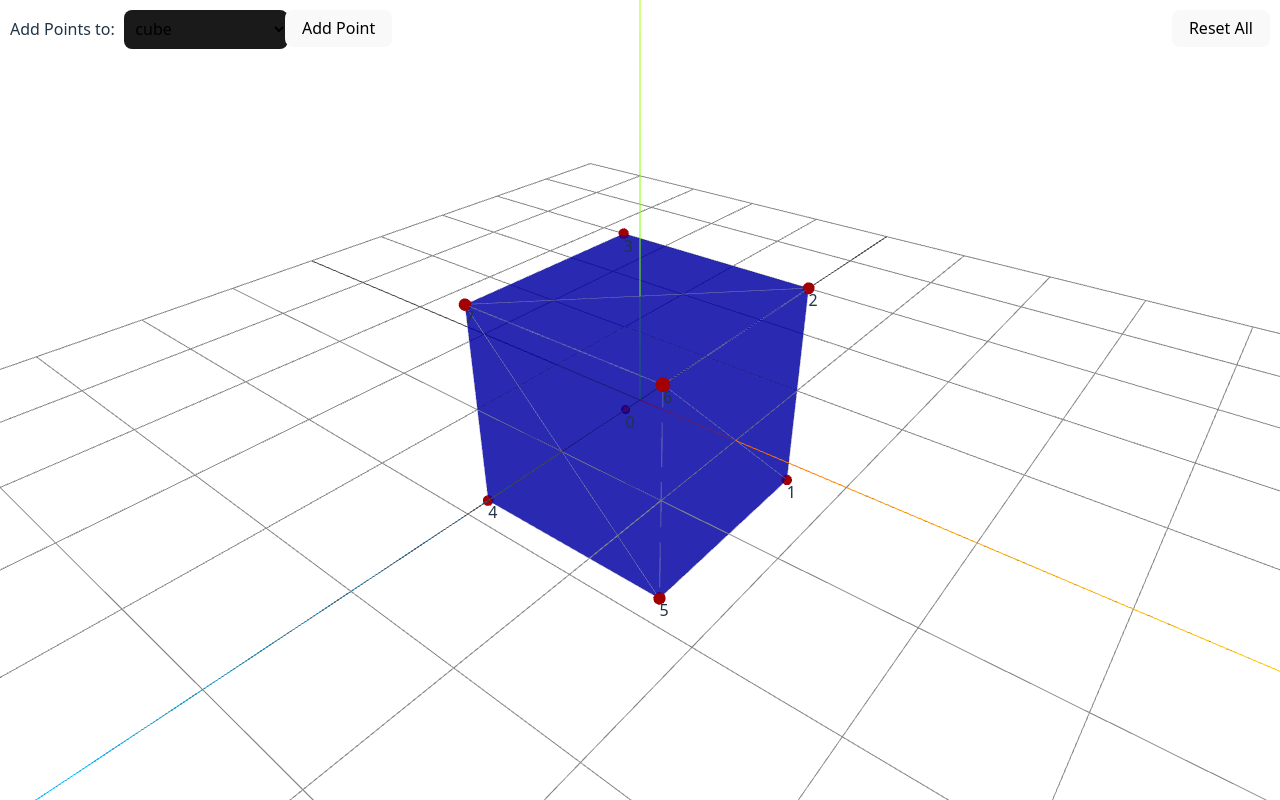
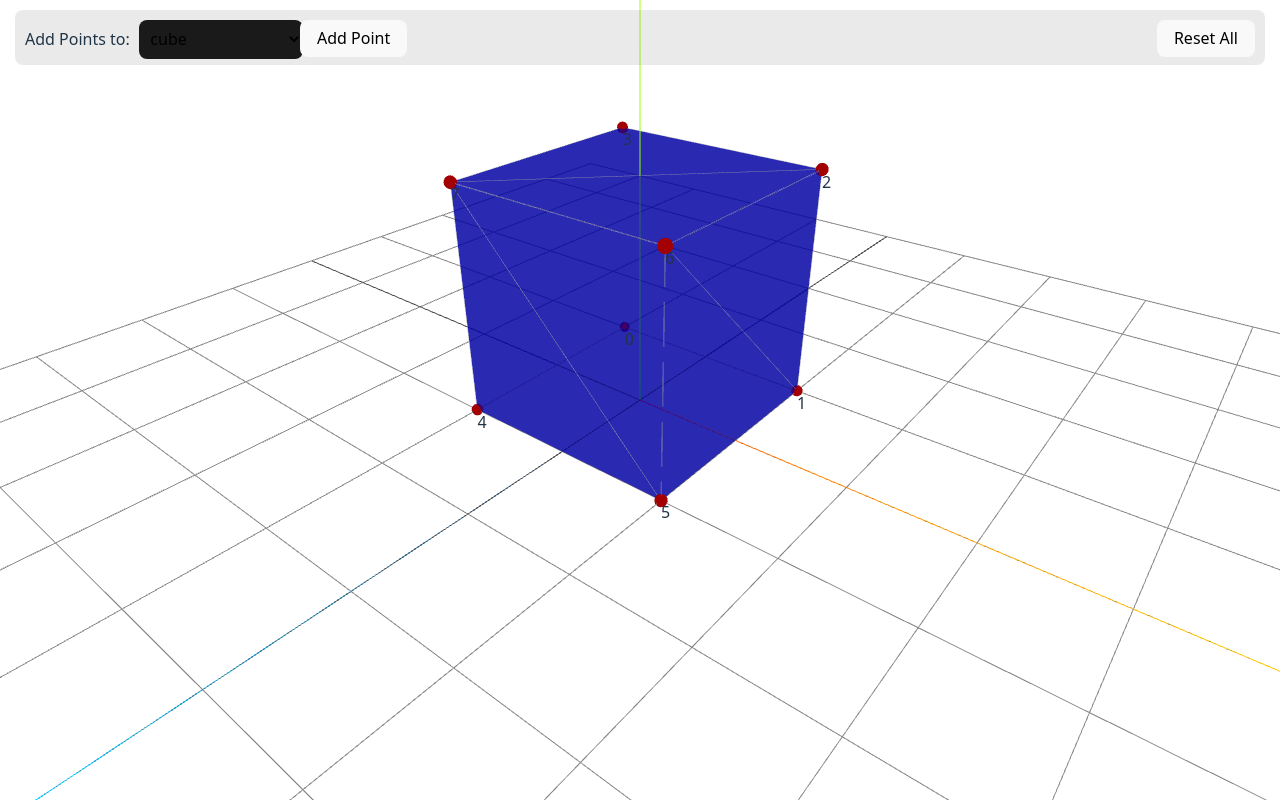
Before and after one commit to joshishiv4/Three_JS_React_Fiber, a React (Vite) app: page / in a window 1280 px wide. Built offline with nearby package versions, Linux system fonts and the light colour scheme.

Commit message:
Changes for header

```diff
--- a/src/App.css
+++ b/src/App.css
@@ -18,6 +18,20 @@
 }
 .logo.react:hover {
   filter: drop-shadow(0 0 2em #61dafbaa);
+}
+
+header {
+  position: fixed;
+  top: 10px;
+  left: 50%;
+  transform: translateX(-50%);
+  width: calc(100% - 30px);
+  z-index: 10;
+  display: flex;
+  justify-content: center;
+  height: 55px;
+  background-color: #69696924;
+  border-radius: 8px
 }
 
 @keyframes logo-spin {
--- a/src/components/organism/ObjectLoader.tsx
+++ b/src/components/organism/ObjectLoader.tsx
@@ -41,6 +41,7 @@ const ObjectRenderer = () => {
 
     return (
         <>
+            <header>
                 <div style={{ position: "absolute", top: 10, left: 10, zIndex: 10 }}>
                     <label style={{marginRight: "5px"}}>Add Points to: </label>
                     <select onChange={(e) => {setActiveMesh(e.target.value); transformContext.current.resetControl();}}>
@@ -57,6 +58,7 @@ const ObjectRenderer = () => {
                 <button onClick={() => {resetObjects(); transformContext.current.resetControl()}} style={{ position: "absolute", top: 10, right: 10, zIndex: 10 }}>
                     Reset All
                 </button>
+            </header>
             <Canvas frameloop="demand" camera={{ position: [4,4,5], fov: 50, near: 0.1, far: 100, aspect: window.innerWidth / window.innerHeight }}>
                 <SetCameraRef />
                 <gridHelper args={[10, 10]} />
--- a/src/store/index.tsx
+++ b/src/store/index.tsx
@@ -31,7 +31,7 @@ const defaultObjects: Array<Object3DData> = [
             [-1, -1, 1], [1, -1, 1], [1, 1, 1], [-1, 1, 1]
         ],
         color: "blue",
-        position: [0,0,0]
+        position: [0,1,0]
         // position: [-2, 1, -1]
     },
     {
@@ -41,7 +41,7 @@ const defaultObjects: Array<Object3DData> = [
             [-1, -1, -1], [1, -1, -1], [1, -1, 1], [-1, -1, 1]
         ],
         color: "red",
-        position: [0,0,0]
+        position: [0,1,0]
         // position: [2, 1, 0]
     },
     {
@@ -51,7 +51,7 @@ const defaultObjects: Array<Object3DData> = [
             [1, 0, 1], [0.5, 1, 1], [-0.5, 1, 1], [-1, 0, 1], [-0.5, -1, 1], [0.5, -1, 1]
         ],
         color: "green",
-        position: [0,0,0]
+        position: [0,1,0]
         // position: [0, 1, 2]
     }
 ];
```
Lines whose indentation alone changed are shown as unchanged.
